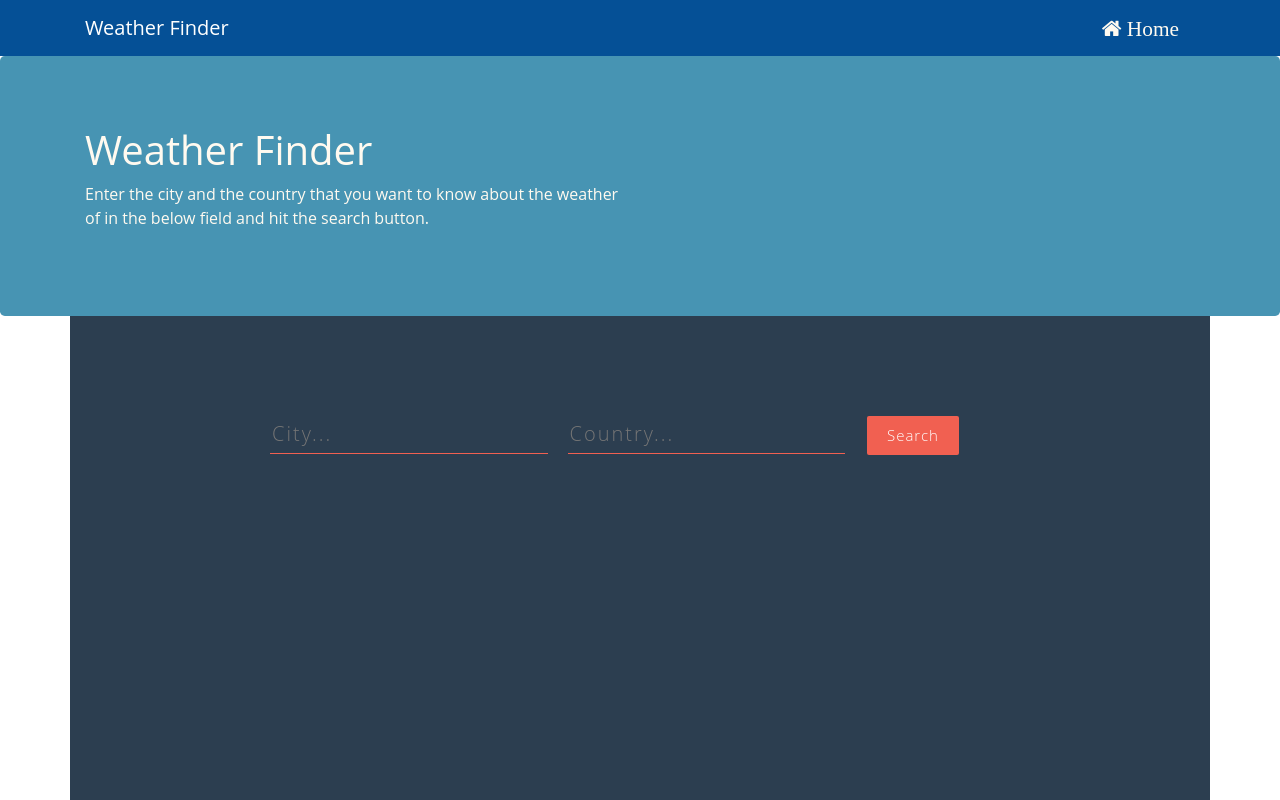
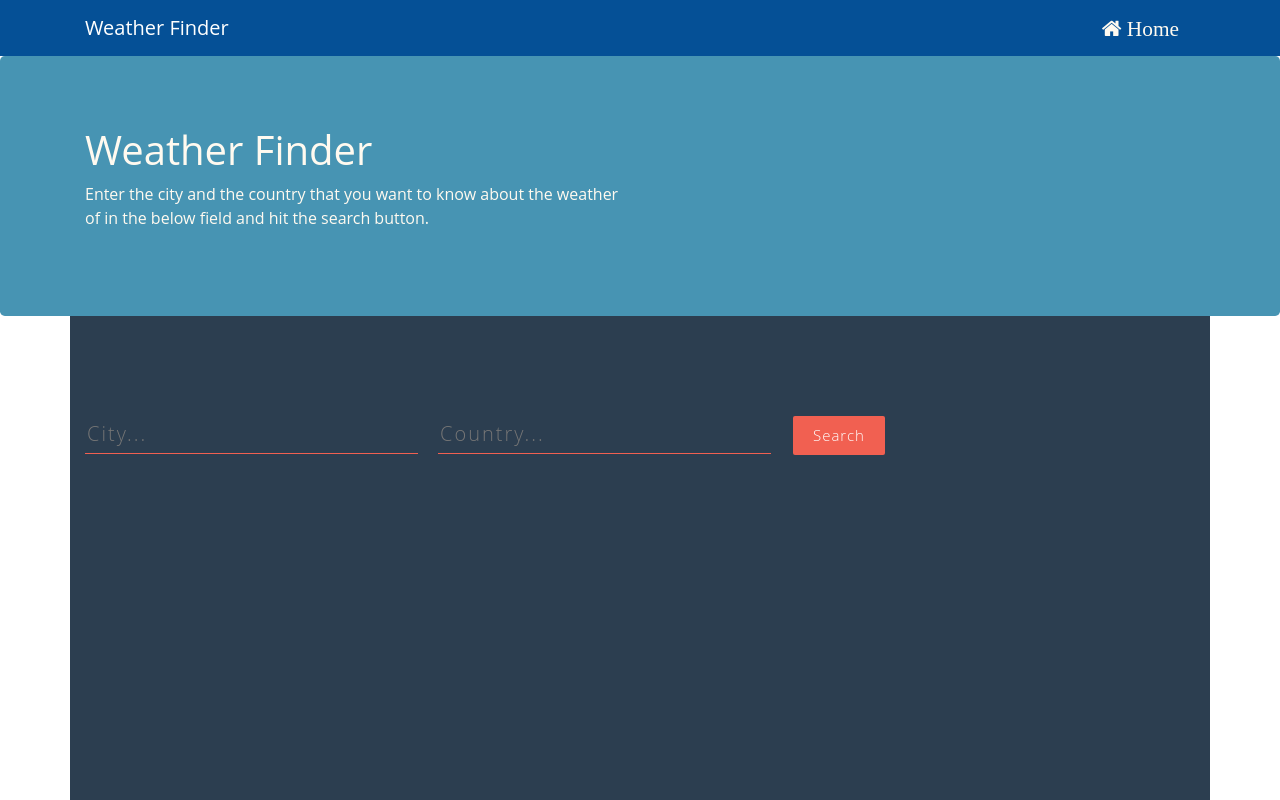
Before and after one commit to DhrumilShah26/Weather-API, a React (Create React App) app: page /home in a window 1280 px wide. Shown: the top 800 px of the page. Built offline with nearby package versions, Linux system fonts and the light colour scheme.

Commit message:
css update

```diff
--- a/src/App.css
+++ b/src/App.css
@@ -27,7 +27,7 @@ body {
   background-color: #2c3e50;
   height: 90vh;
   padding-top: 100px;
-  padding-left: 200px;
+
 }
 
 input[type="text"] {
```
Also changed, not shown: src/components/HomeComponent.js (+0 -21 lines).
